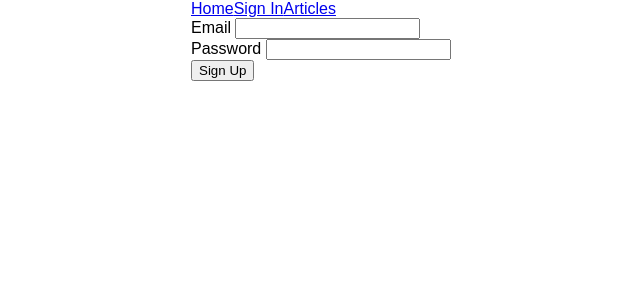
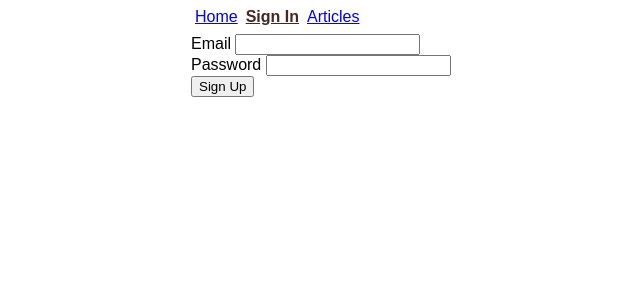
Before and after one commit to muhammad-awan/financial-news, a React (Create React App) app in the folder client-side/: page /signin in a window 1280 px wide. Shown: the top 300 px of the page, without its empty margins (209-849 px from the left). Built offline with nearby package versions, Linux system fonts and the light colour scheme; no server answers.

Commit message:
Client-side: Refactor routing into components

```diff
--- a/client-side/src/App.js
+++ b/client-side/src/App.js
@@ -2,12 +2,14 @@ import React, { Component } from 'react';
 import {
   BrowserRouter as Router,
   Route,
-  Link
+  Link,
+  Switch
 } from 'react-router-dom'
+import PrimaryNav from './components/PrimaryNav'
+import ArticlesPage from './pages/ArticlesPage'
+import SignInPage from './pages/SignInPage'
+import HomePage from './pages/HomePage'
 import './App.css';
-import ArticleList from './components/ArticleList'
-import CreateArticleForm from './components/CreateArticleForm'
-import SignInForm from './components/SignInForm'
 import * as authAPI from './api/auth'
 
 
@@ -54,46 +56,28 @@ class App extends Component {
     return (
       <Router>
         <main>
-          <nav>
-            <Link to='/'>Home</Link>
-            <Link to='/signin'>Sign In</Link>
-            <Link to='/articles'>Articles</Link>
-          </nav>
+          <PrimaryNav/>
+          <Switch>
             <Route exact path='/' render={
               () => (
-              <h1>Trending Articles</h1>
+                <HomePage onCreate={ this.handleCreateArticle } error={ error } />
               )
             }/>
 
-          <Route exact path='/signin' render={
+            <Route path='/signin' render={
               () => (
-              <div>
-                {
-                !!token ? (
-                'Hiya'
-                ) : (
-                <SignInForm onSignIn={this.handleSignIn} />
-                )
-                }
-              </div>
+                <SignInPage token={ token } onSignIn={ this.handleSignIn }/>
               )
             }/>
 
-          <Route exact path='/articles' render={
+            <Route path='/articles' render={
               () => (
-              <div>
-                { !!error && <p>{error.message}</p>}
-                <CreateArticleForm onCreate={ this.handleCreateArticle }/>
-                {
-                !!articles ? (
-                <ArticleList items = { articles }/>
-                ) : (
-                'Loading articles...'
-                )
-                }
-              </div>
+                <ArticlesPage articles={ articles }/>
               )
             }/>
+
+            <Route render={ ({location}) => <p>'{location.pathname}' not found</p> }/>
+          </Switch>
         </main>
       </Router>
       );
--- a/client-side/src/components/Article.js
+++ b/client-side/src/components/Article.js
@@ -1,13 +1,17 @@
 import React from 'react'
+import { Link } from 'react-router-dom'
 
 export default function Article({
+  _id,
   title,
   by,
   comments
 }){
   return(
     <div>
-      <h2>{ title }</h2>
+      <Link to={ `/articles/${_id}` }>
+        <h2>{ title }</h2>
+      </Link>
       <small>Written by: { by }</small>
       <p>Comments: {comments}</p>
     </div>
--- /dev/null
+++ b/client-side/src/components/PrimaryNav.js
@@ -0,0 +1,10 @@
+import React from 'react'
+import { NavLink } from 'react-router-dom'
+
+export default () => (
+  <nav>
+    <NavLink exact to='/' activeClassName='active'>Home</NavLink>
+    <NavLink to='/signin' activeClassName='active'>Sign In</NavLink>
+    <NavLink to='/articles' activeClassName='active'>Articles</NavLink>
+  </nav>
+)
--- a/client-side/src/index.css
+++ b/client-side/src/index.css
@@ -12,3 +12,13 @@ main{
 label {
   display: block;
 }
+
+nav a {
+  display: inline-block;
+  padding: 0.5rem 0.25rem;
+}
+
+nav a.active {
+  color: #442722;
+  font-weight: bold;
+}
--- /dev/null
+++ b/client-side/src/pages/ArticlesPage.js
@@ -0,0 +1,41 @@
+import React from 'react'
+import { Switch, Route } from 'react-router-dom'
+import ArticleList from '../components/ArticleList'
+import Article from '../components/Article'
+
+const ArticlesPage = ({
+  articles
+}) => (
+  <div>
+  {
+    !!articles ? (
+      <Switch>
+         <Route path='/articles/:id' render={
+            ({ match }) => {
+                console.log('hi')
+                const id = match.params.id
+                const article = articles.find((article) => article._id === id)
+                if (!article) {
+                    return (
+                        <p>Article with id "{ id }" not found</p>
+                    )
+                }
+                return (
+                    <Article { ...article } />
+                )
+            }
+        } />
+        <Route path='/articles' render={
+          () => (
+            <ArticleList items = { articles } />
+          )
+        } />
+      </Switch>
+    ) : (
+    'Loading articles...'
+    )
+  }
+  </div>
+)
+
+export default ArticlesPage
--- /dev/null
+++ b/client-side/src/pages/HomePage.js
@@ -0,0 +1,14 @@
+import React from 'react'
+import CreateArticleForm from '../components/CreateArticleForm'
+
+const HomePage = ({
+  onCreate,
+  error
+}) => (
+  <div>
+    { !!error && <p>{error.message}</p>}
+    <CreateArticleForm onCreate={ onCreate }/>
+  </div>
+)
+
+export default HomePage
--- /dev/null
+++ b/client-side/src/pages/SignInPage.js
@@ -0,0 +1,20 @@
+import React from 'react'
+import { Redirect } from 'react-router-dom'
+import SignInForm from '../components/SignInForm'
+
+const SignInPage = ({
+  token,
+  onSignIn
+}) => (
+  <div>
+    {
+    !!token ? (
+      <Redirect to='/articles'/>
+    ) : (
+      <SignInForm onSignIn={ onSignIn } />
+    )
+    }
+  </div>
+)
+
+export default SignInPage
```
Lines whose indentation alone changed are shown as unchanged.
